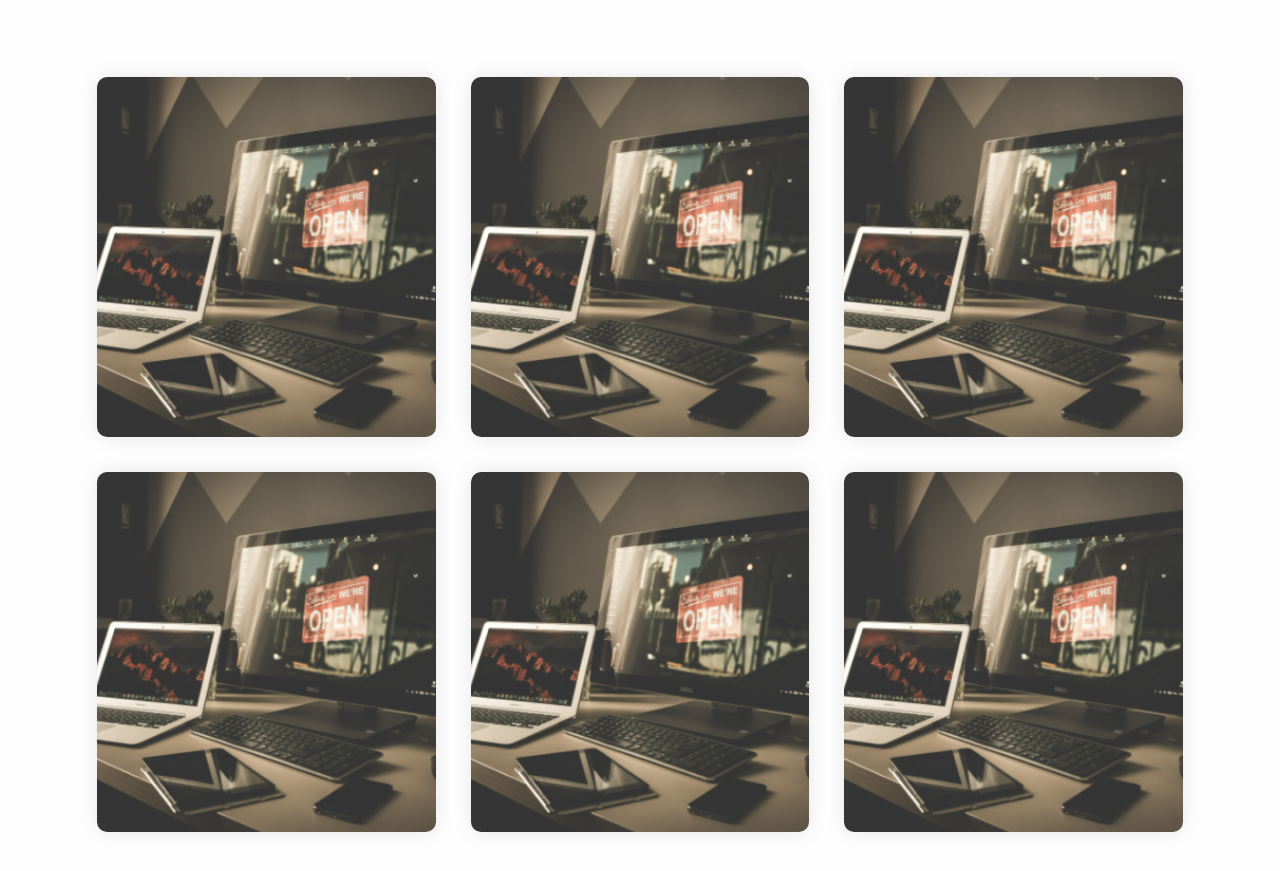
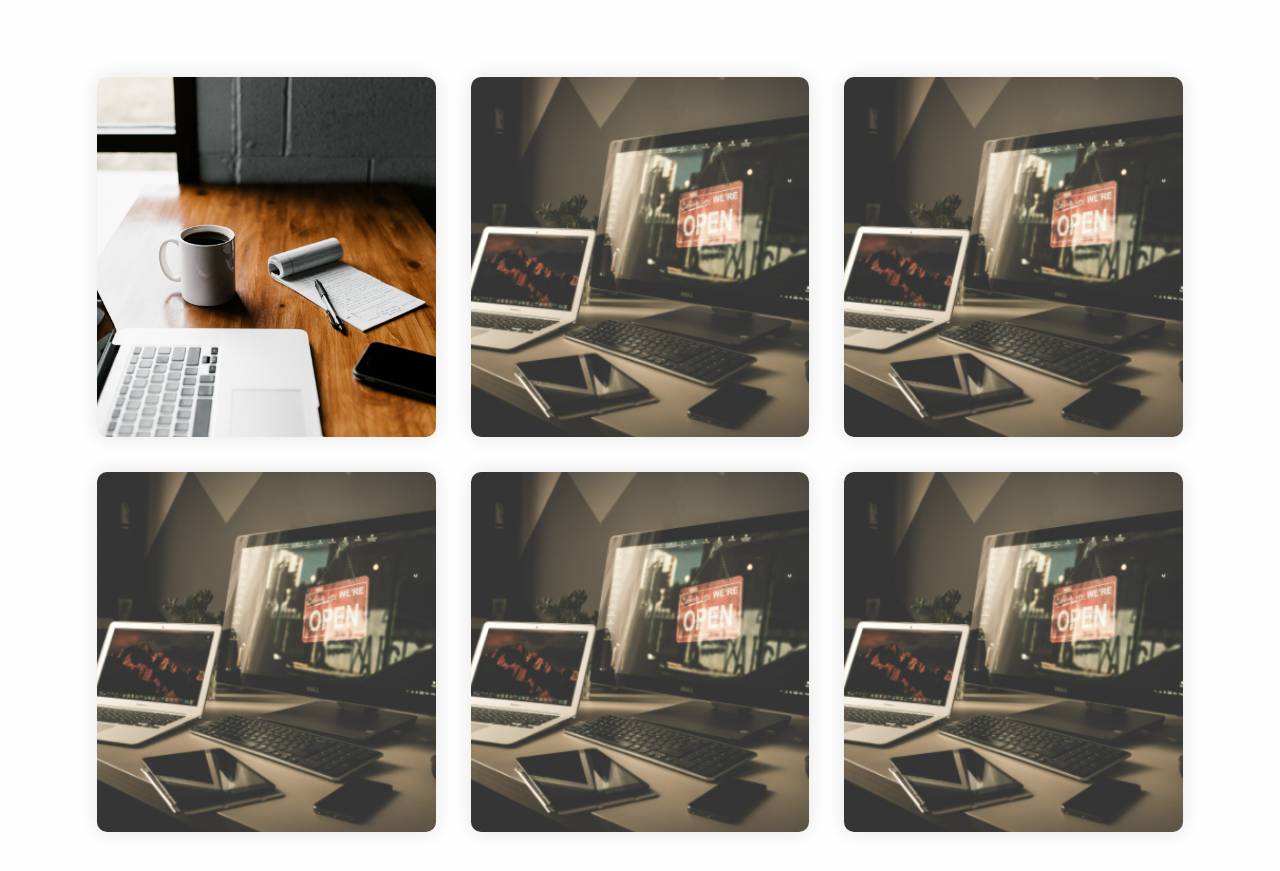
Before and after one commit to jbrane-abrouch/jbrane-abrouch.github.io, a website: page index.html in a window 1280 px wide. Shown: the part 4486-5357 px from the top of the page. Drawn offline with nearby package versions, Linux system fonts and the light colour scheme.

Commit message:
Update index.html

```diff
--- a/index.html
+++ b/index.html
@@ -348,7 +348,7 @@
                             <h3>Web Design</h3>
                             <span>Youtube</span>
                         </div>
-                        <img src="images/img1.png" alt="">
+                        <img src="images/img.png" alt="">
                     </div>
                     <div class="portfolio-model flex-center">
                         <div class="portfolio-model-body">
```
